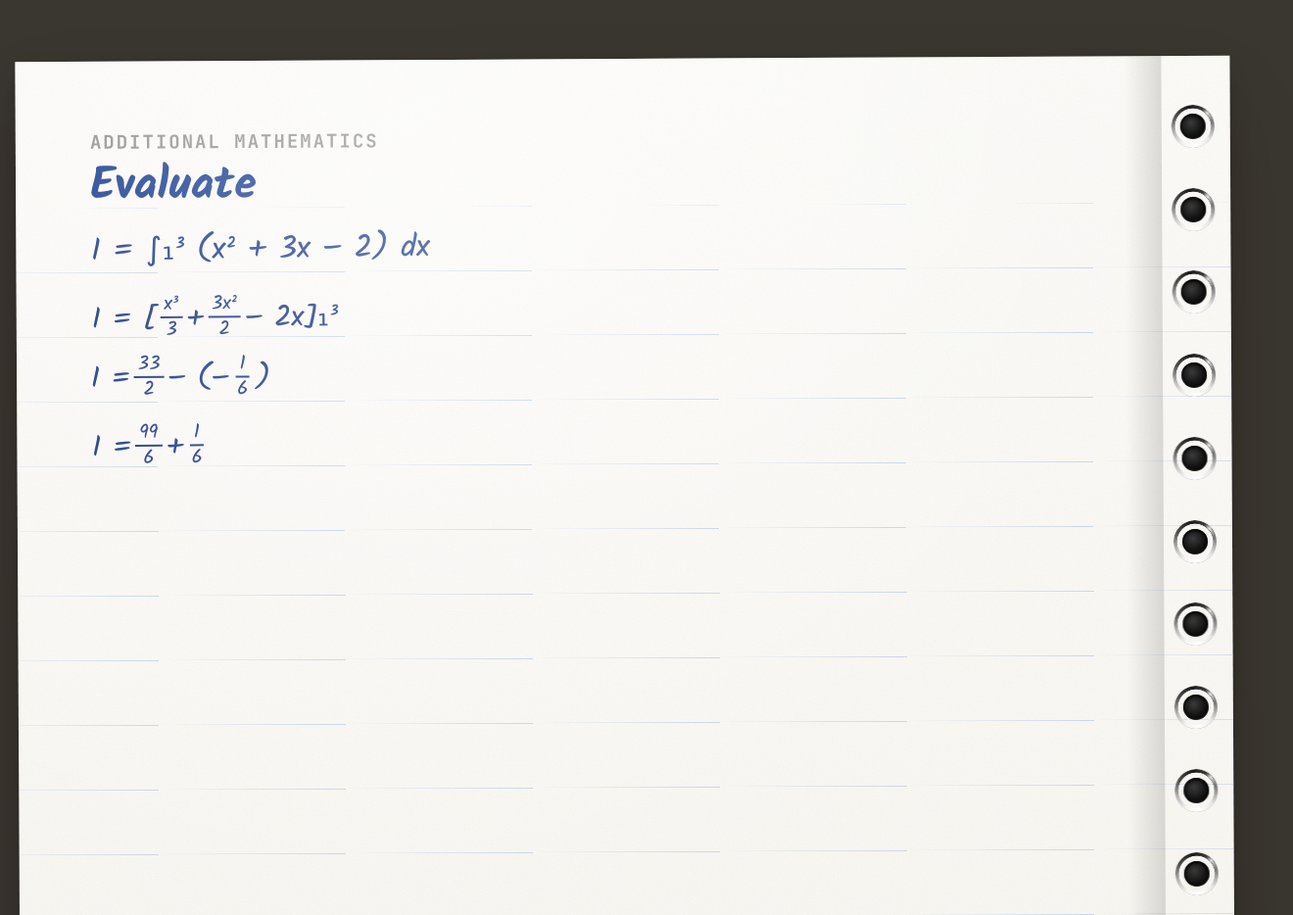
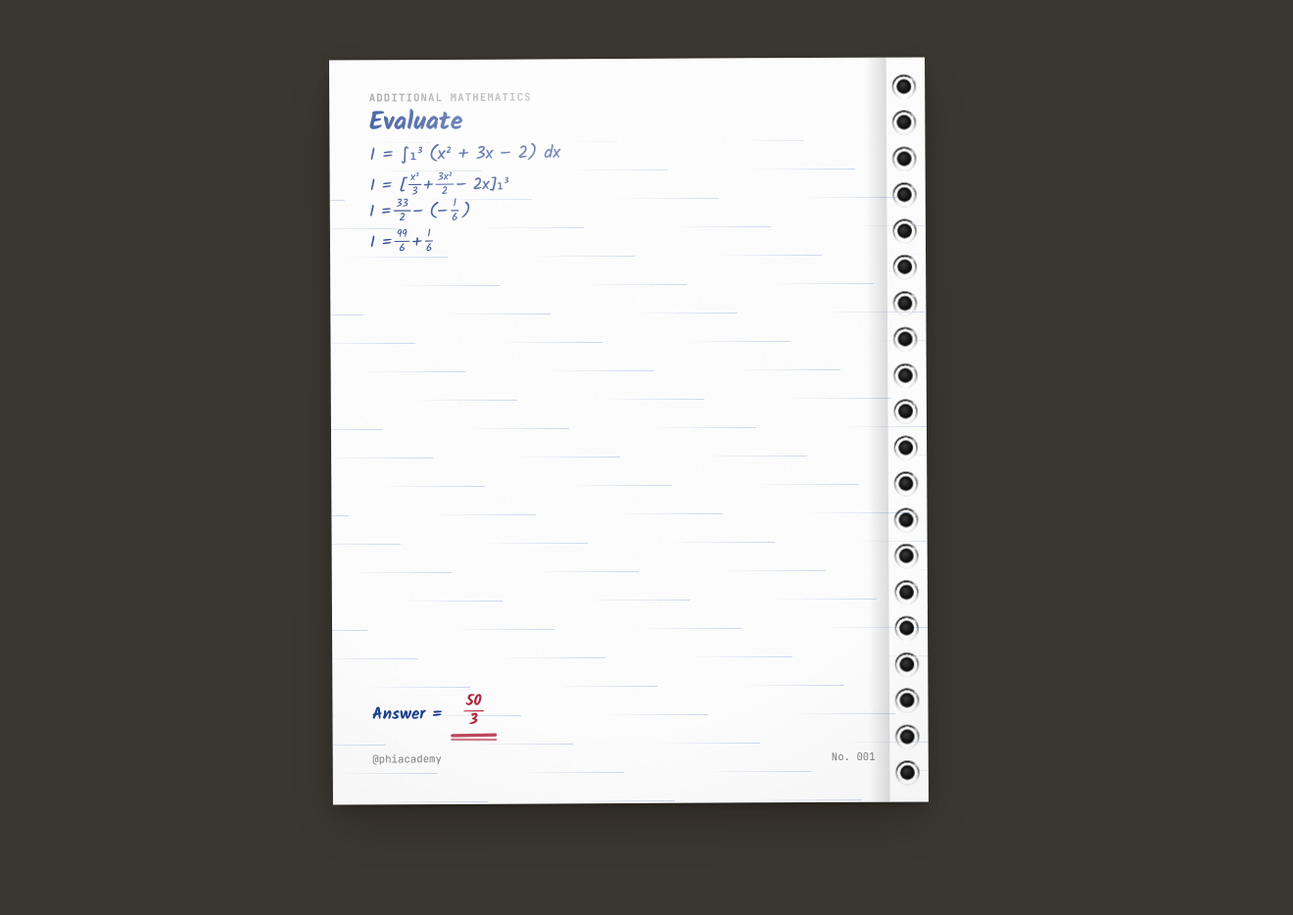
Before and after one commit to panneerv4-collab/Phi2, a plain HTML site: page solution-notebook-card.html in a window 1280 px wide. Shown: the top 934 px of the page at 98% size, 1320 px wide, since content can reach past the window. Drawn offline with Linux system fonts and the light colour scheme.

Commit message:
Update solution-notebook-card.html

```diff
--- a/solution-notebook-card.html
+++ b/solution-notebook-card.html
@@ -35,14 +35,17 @@
   body.embed .stage{ padding:0; background:transparent; }
   body.embed{ background:transparent; }
 
+  /* preview mode only: the page scales down via JS (see fitStage below)
+     using this transform-origin, so it always fits the viewport instead
+     of rendering at full 1240x1754 and forcing zoom/scroll on a phone */
+  .page{ transform-origin:top center; }
+
   /* A4 real-notebook proportions (210:297mm), not social-post 4:5 */
   .page{
     position:relative;
-    width:1240px;
-    height:1754px;
-    background:
-      radial-gradient(120% 90% at 30% 0%, rgba(255,255,255,0.55), transparent 60%),
-      linear-gradient(180deg, var(--paper) 0%, var(--paper-warm) 100%);
+    width:1080px;
+    height:1350px;
+    background:#ffffff;
     box-shadow:
       0 40px 90px -20px var(--shadow),
       0 10px 25px -8px rgba(0,0,0,0.35);
@@ -66,8 +69,8 @@
     content:"";
     position:absolute; inset:0;
     background:
-      radial-gradient(140% 120% at 46% 34%, transparent 46%, rgba(0,0,0,0.05) 78%, rgba(0,0,0,0.13) 100%),
-      radial-gradient(70% 40% at 35% 6%, rgba(255,255,255,0.35), transparent 70%);
+      radial-gradient(140% 120% at 46% 34%, transparent 46%, rgba(0,0,0,0.04) 78%, rgba(0,0,0,0.10) 100%),
+      radial-gradient(70% 40% at 35% 6%, rgba(255,255,255,0.5), transparent 70%);
     pointer-events:none;
     z-index:6;
   }
@@ -79,8 +82,8 @@
     background-image:repeating-linear-gradient(
       to bottom,
       transparent 0,
-      transparent 65px,
-      var(--rule-blue) 66px
+      transparent 51px,
+      var(--rule-blue) 52px
     );
     opacity:0.75;
     z-index:1;
@@ -149,7 +152,7 @@
   .content{
     position:relative;
     z-index:2;
-    padding:70px 110px 80px 76px;
+    padding:56px 96px 70px 72px;
     height:100%;
     display:flex;
     flex-direction:column;
@@ -185,7 +188,7 @@
   .problem{
     font-family:'Kalam', cursive;
     font-size:32px;
-    line-height:66px;
+    line-height:52px;
     margin-bottom:0;
   }
 
@@ -199,8 +202,8 @@
   .step{
     font-family:'Kalam', cursive;
     font-size:30px;
-    line-height:66px;
-    height:66px;
+    line-height:52px;
+    height:52px;
     display:flex;
     align-items:center;
     white-space:nowrap;
@@ -375,6 +378,20 @@
     const s = document.createElement('span');
     spiral.appendChild(s);
   }
+
+  /* fit the card to whatever viewport it's opened in — phones included —
+     unless embed=1, where ScreenshotOne needs the true fixed 1240x1754px
+     render with no scaling applied. */
+  function fitStage(){
+    if (document.body.classList.contains('embed')) return;
+    const page = document.querySelector('.page');
+    const availW = window.innerWidth - 40;
+    const availH = window.innerHeight - 40;
+    const scale = Math.min(availW / 1080, availH / 1350, 1);
+    page.style.transform = `rotate(-0.3deg) scale(${scale})`;
+  }
+  fitStage();
+  window.addEventListener('resize', fitStage);
 </script>
 </body>
 </html>
```
